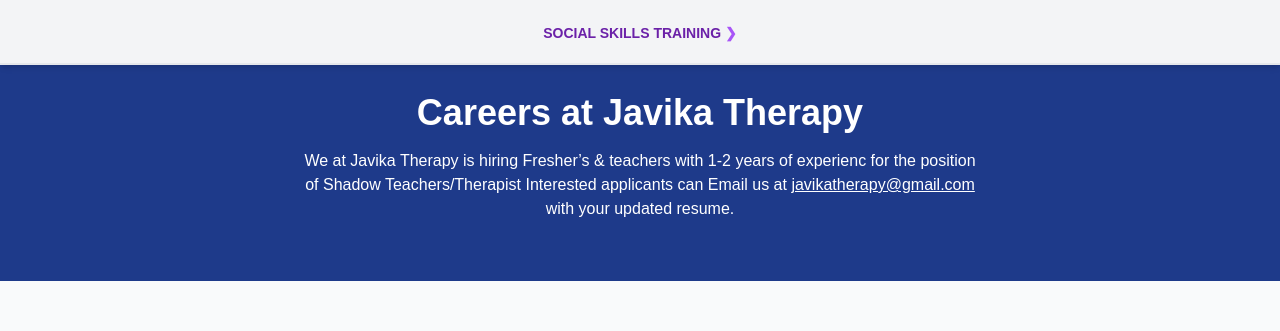
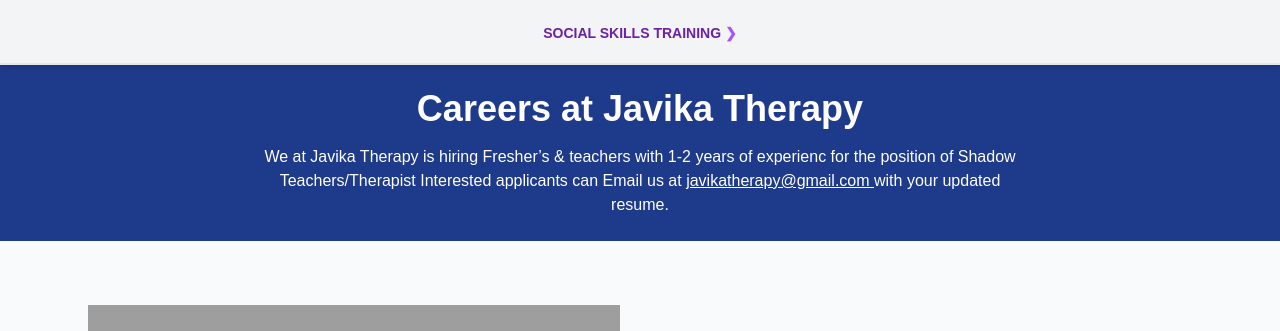
Before and after one commit to pardhasaradhi-123/javika-theraphy, a React (Create React App) app: page /career in a window 1280 px wide. Shown: the part 194-525 px from the top of the page. Built offline with nearby package versions, Linux system fonts and the light colour scheme; grey boxes are pictures that could not be loaded.

Commit message:
decreased size of header

```diff
--- a/src/pages/CareersPage.jsx
+++ b/src/pages/CareersPage.jsx
@@ -67,11 +67,11 @@ const CareerPage = () => {
   return (
     <div className="min-h-screen bg-gray-50 font-sans overflow-hidden">
       {/* Hero Section */}
-      <section className="bg-blue-900 text-white py-7 px-6 text-center">
+      <section className="bg-blue-900 text-white py-6 px-6 text-center">
         <h1 className="text-3xl md:text-4xl font-semibold mb-4">
           Careers at Javika Therapy
         </h1>
-        <p className="max-w-2xl mx-auto mb-8 text-center">
+        <p className="max-w-3xl mx-auto text-center">
           We at Javika Therapy is hiring Fresher’s & teachers with 1-2 years of
           experienc for the position of Shadow Teachers/Therapist Interested
           applicants can Email us at{" "}
```
